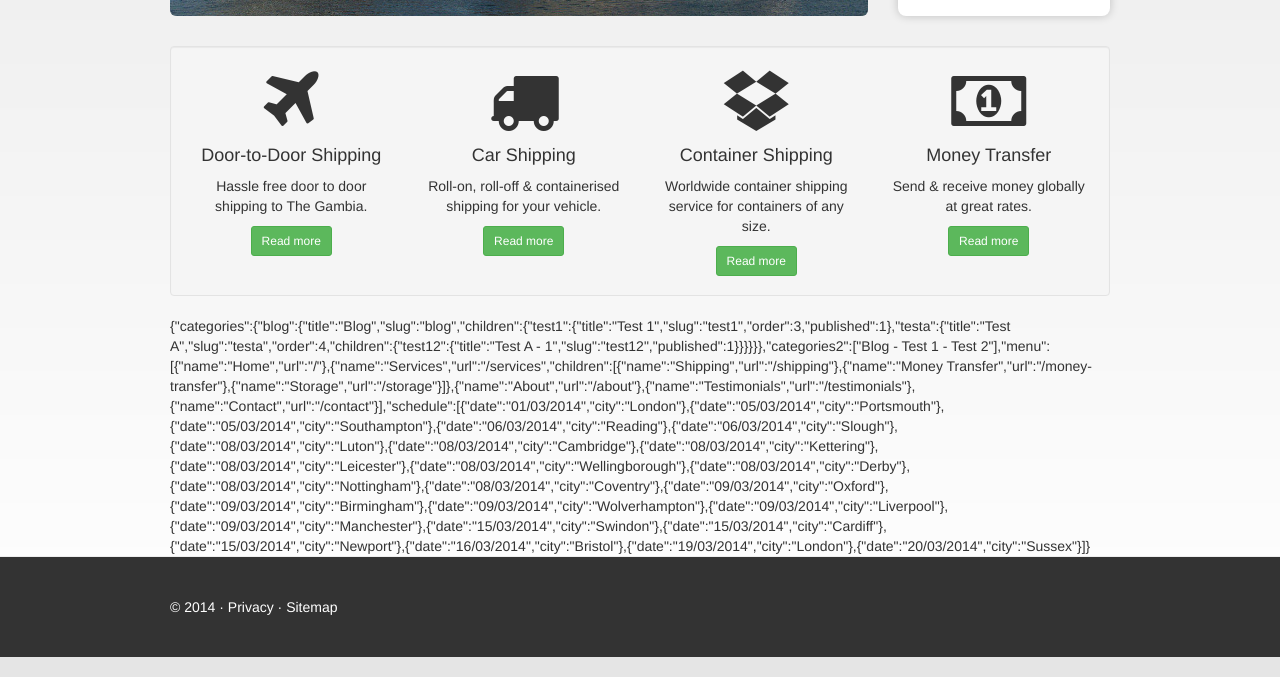
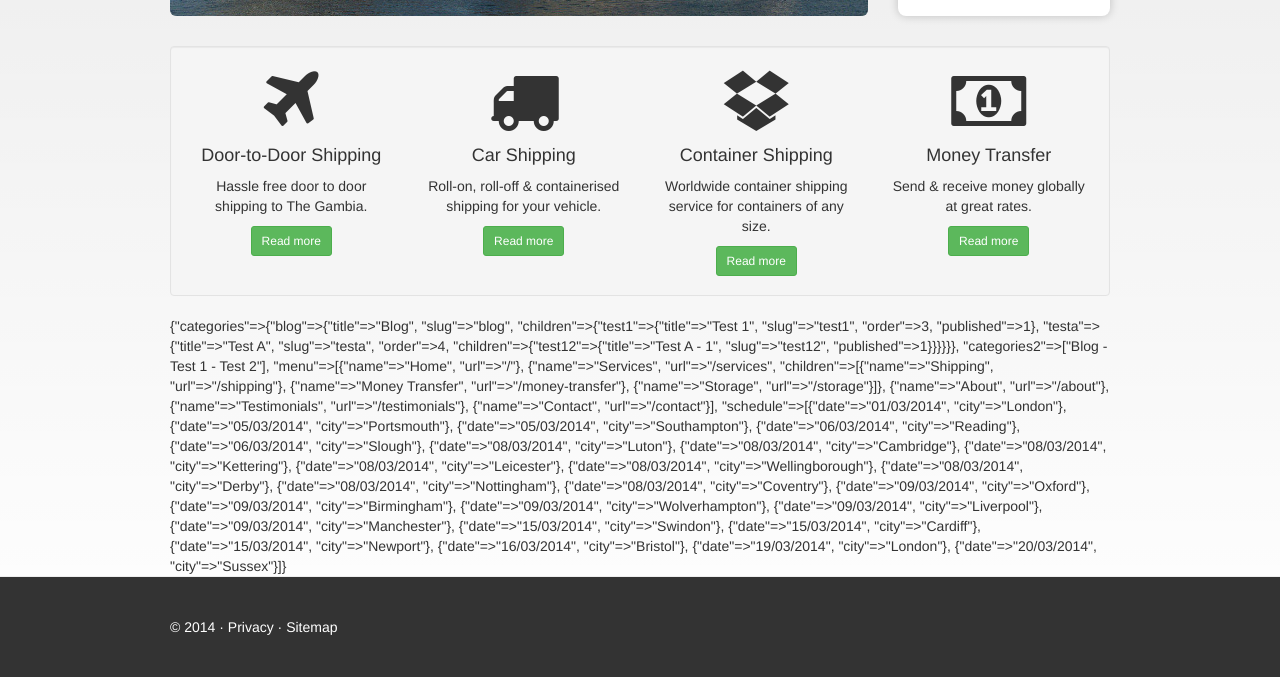
Before and after one commit to abeta/moneypipe, a Jekyll site: the page built from index.html, in a window 1280 px wide, cut to the strip 485-1162 px from the top of the page. Built offline with Jekyll 4.4.1, drawn with Linux system fonts in a browser that asks for light colours; nearby versions of some CDN libraries.

Commit message:
Update index.html

```diff
--- a/index.html
+++ b/index.html
@@ -59,4 +59,4 @@ sitemap:
 	  <a href="{{site.baseurl}}money-transfer.html" class="btn btn-success btn-sm">Read more</a>
     </div>
   </div>
-</div>{{ site.data | jsonify }}
+</div>{{ site.data }}
```
